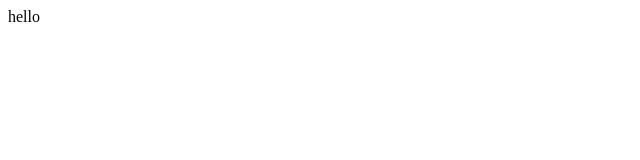
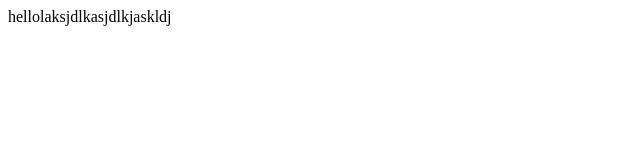
Before and after one commit to tjeodnjsdlwl/-----------8, a plain HTML site: page index.html in a window 1280 px wide. Shown: the whole page, without its empty margins (0-640 px from the left). Drawn offline with Linux system fonts and the light colour scheme.

Commit message:
1차완료

```diff
--- a/index.html
+++ b/index.html
@@ -6,6 +6,6 @@
     <title>Document</title>
 </head>
 <body>
-    hello
+    hellolaksjdlkasjdlkjaskldj
 </body>
 </html>
```
